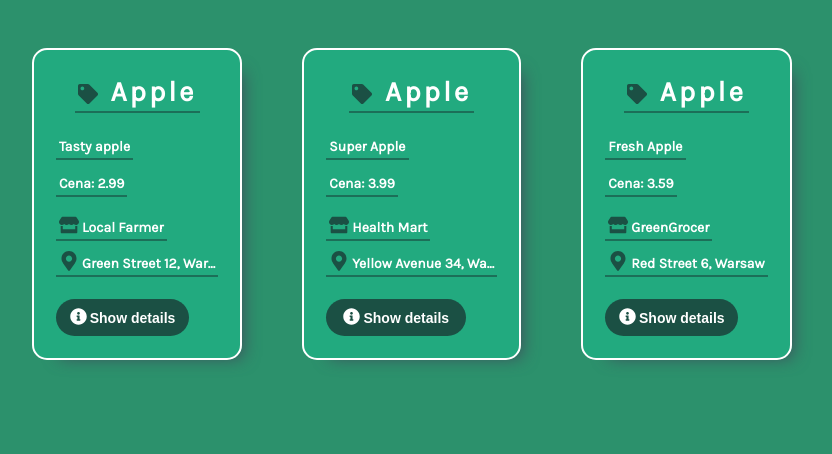
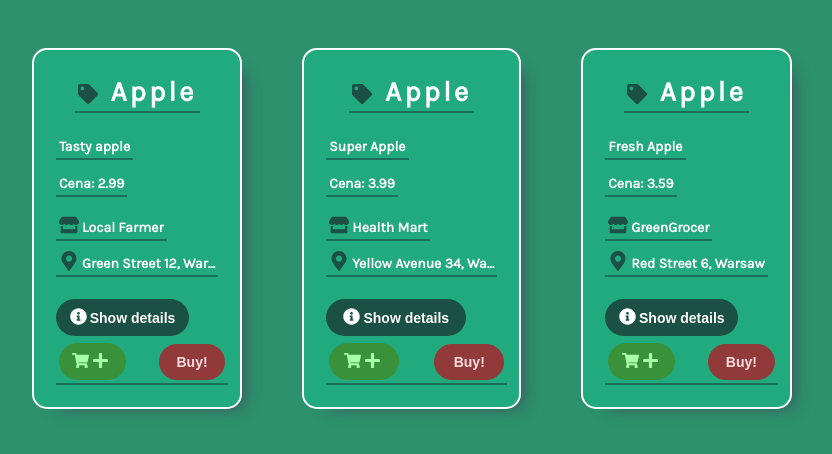
Before and after one commit to krzyswys/Localivores, a React (Create React App) app in the folder client/: page / in a window 1280 px wide. Shown: the top 454 px of the page, without its empty margins (16-848 px from the left). Built offline with nearby package versions, Linux system fonts and the light colour scheme.

Commit message:
feat: add 'Add to Cart' and 'Buy Now' buttons
Add 'Add to Cart' and 'Buy Now' buttons to the ProductCard component. Style the buttons appropriately.

refactor: remove redundant fields from AfterSearch.module.css

Removed unnecessary fields from AfterSearch.module.css to streamline the code.

```diff
--- a/client/src/components/AfterSearch/AfterSearch.module.css
+++ b/client/src/components/AfterSearch/AfterSearch.module.css
@@ -1,13 +1,4 @@
-:root {
-  --common-margin: 20px;
-  --common-padding: 20px;
-  --common-font-size: 14px;
-  --common-transition: all 0.3s ease;
-  --common-bg-color: #1B5044;
-  --common-text-color: #FFFFFF;
-  --common-border-color: #1b5044a7;
-  --common-font-weight: 700;
-}
+
 
 .productList {
   display: flex;
@@ -22,6 +13,7 @@
 }
 
 .productCard {
+  z-index:9;
   background-color: #00ffc33a;
   border: 2px solid var(--common-text-color);
   border-radius: 15px;
@@ -71,6 +63,7 @@
 }
 
 .detailButton {
+  z-index:10;
   background-color: var(--common-text-color);
   border: none;
   border-radius: 20px;
@@ -117,6 +110,62 @@
   transform: translateY(-1px);
 }
 
+.buttonContainer {
+  display: flex;
+  justify-content: space-between;
+  align-items: center;
+  width: 100%;
+}
+
+.cartButton, .buyButton {
+  z-index:10;
+  background-color: var(--common-text-color);
+  border: none;
+  border-radius: 20px;
+  padding: 10px;
+  font-weight: var(--common-font-weight);
+  font-size: var(--common-font-size);
+  background-color: var(--common-bg-color);
+  color: var(--common-text-color);
+  cursor: pointer;
+  transition: var(--common-transition);
+  display: flex;
+  justify-content: center;
+  align-items: center;
+  width:40%;
+
+
+}
+.cartButton {
+  background-color:rgb(57, 146, 57);
+}
+.cartButton>*{
+  color:rgb(170, 255, 170);
+
+}
+
+.buyButton {
+  color:rgb(252, 222, 222);
+  background-color:rgb(146, 57, 57);
+}
+.cartButton:hover, .buyButton:hover,
+.cartButton:focus, .buyButton:focus,
+.cartButton:hover .button-icon, .buyButton:hover .button-icon,
+.cartButton:focus .button-icon, .buyButton:focus .button-icon {
+  background-color: var(--common-text-color);
+  color: var(--common-bg-color);
+  outline: none;
+  width:60%;
+}
+
+.cartButton:active, .buyButton:active {
+  transform: scale(0.98);
+  color: var(--common-bg-color);
+}
+
+
+
+
 @keyframes appear {
   to {
     opacity: 1;
--- a/client/src/components/AfterSearch/ProductCard.js
+++ b/client/src/components/AfterSearch/ProductCard.js
@@ -1,6 +1,6 @@
 import React from 'react';
 import styles from './AfterSearch.module.css';
-import { FaTag, FaStore, FaMapMarkerAlt, FaInfoCircle } from 'react-icons/fa';
+import { FaTag, FaStore, FaMapMarkerAlt, FaInfoCircle, FaShoppingCart, FaPlus } from 'react-icons/fa';
 
 const MAX_LENGTH = 20;
 
@@ -20,6 +20,11 @@ const ProductCard = ({ product }) => {
             <p className={styles.shopName}><FaStore className={styles.icon} />{formatString(product.shop_name)}</p>
             <p className={styles.shopAddress}><FaMapMarkerAlt className={styles.icon} />{formatString(product.shop_address)}</p>
             <button className={styles.detailButton}><FaInfoCircle className={styles['button-icon']} />Show details</button>
+            <div className={styles.buttonContainer}>
+
+                <button className={styles.cartButton}><FaShoppingCart className={styles['button-icon']} /><FaPlus className={styles['button-icon']} /></button>
+                <button className={styles.buyButton}>Buy!</button>
+            </div>
         </div>
     );
 };
```
